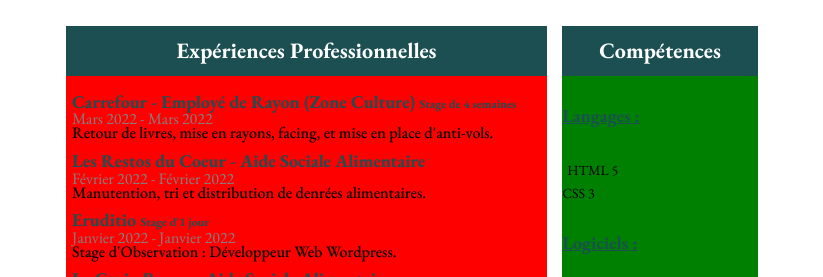
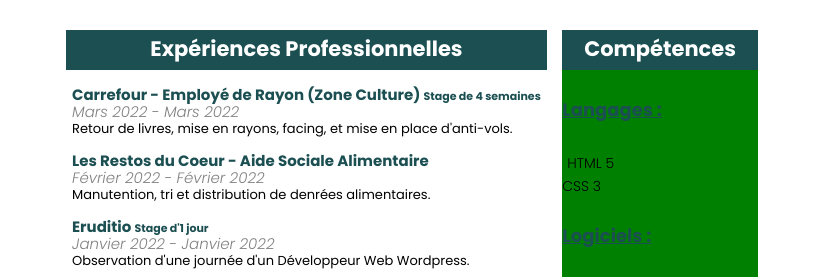
Before and after one commit to Alexioos95/Portfolio, a plain HTML site: page cv.html in a window 1280 px wide. Shown: the part 458-735 px from the top of the page, without its empty margins (228-1051 px from the left). Drawn offline with nearby package versions, Linux system fonts and the light colour scheme; a web font is replaced by a local one.

Commit message:
finished long sections

```diff
--- a/cv.html
+++ b/cv.html
@@ -42,7 +42,7 @@
             </a>
         </div>
         <!--CV-->
-        <main id="CV" class="container">
+        <main id="CV" class="cv container">
             <!--HEADER-->
             <section class="cv-header">
                 <!--PHOTO + TITLES-->
@@ -96,7 +96,7 @@
                         <li>
                             <h4>Eruditio <mark>Stage d'1 jour</mark></h4>
                             <span class="span-date">Janvier 2022 - Janvier 2022</span>
-                            <p>Stage d'Observation : Développeur Web Wordpress.</p>
+                            <p>Observation d'une journée d'un Développeur Web Wordpress.</p>
                         </li>
                         <li>
                             <h4>La Croix Rouge - Aide Sociale Alimentaire</h4>
@@ -140,7 +140,7 @@
                 </aside>
 
                 <div class="cv-long-section">
-                    <h3>Formations et Diplômes</h3>
+                    <h3>Formations & Diplômes</h3>
                     <ul>
                         <li>
                             <h4>OpenClassrooms - Prep'Appentissage Développeur Web</h4>
--- a/style.css
+++ b/style.css
@@ -228,8 +228,9 @@ footer span {
 }
 /** CV PAGE **/
 /** DOWNLOAD BUTTON **/
-#CV {
+.cv {
     margin-top: 5px;
+    font-family: "Poppins", sans-serif;
 }
 .download {
     display: flex;
@@ -243,9 +244,8 @@ footer span {
 /** CV HEADER **/
 .cv-header {
     padding: 18px 34px;
+    color: white;
     background: rgb(27, 79, 82);
-    font-family: "Poppins", arial, sans-serif;
-    color: white;
 }
 .cv-photo-titles {
     display: flex;
@@ -313,47 +313,48 @@ section span {
 /** CV MAIN **/
 .cv-main {
     display: flex;
+    justify-content: space-between;
     flex-wrap: wrap;
-    padding: 29.280px 34px;
     gap: 15px;
-    justify-content: space-between;
+    padding: 33px 34px;
 }
 /** LONG SECTION (EXPERIENCES + FORMATIONS) **/
 .cv-long-section {
     width: 69.5%;
-    background: red;
 }
 h3 {
     display: flex;
     justify-content: center;
     align-items: center;
     color: white;
-    font-size: 22px;
-    height: 50px;
+    font-size: 21px;
+    height: 40px;
+    margin: 0;
     background:rgb(27, 79, 82);
-    margin: 0;
 }
 h4 {
     padding-left: 6px;
+    margin: 8px 0px -4px 0px;
+    font-size: 15px;
     color: rgb(27, 79, 82);
-    margin-top: 8px;
-    margin: 8px 0px -6px 0px;
-    font-size: 18px;
 }
 mark {
-    font-size: 12px;
+    font-size: 11px;
     color: rgb(27, 79, 82);
     background: none;
 }
 .span-date {
     padding: 0px 0px 0px 6px;
     color: gray;
-    font-size: 16px;
+    font-size: 15px;
+    font-style: italic;
 }
 li p {
     padding-left: 6px;
-    margin: -5px 0px 0px 0px;
-    font-size: 16px;
+    margin: 0;
+    margin-bottom: 15px;
+    font-size: 13px;
+    font-weight: 400;
 }
 aside {
     width: 28.3%;
```
